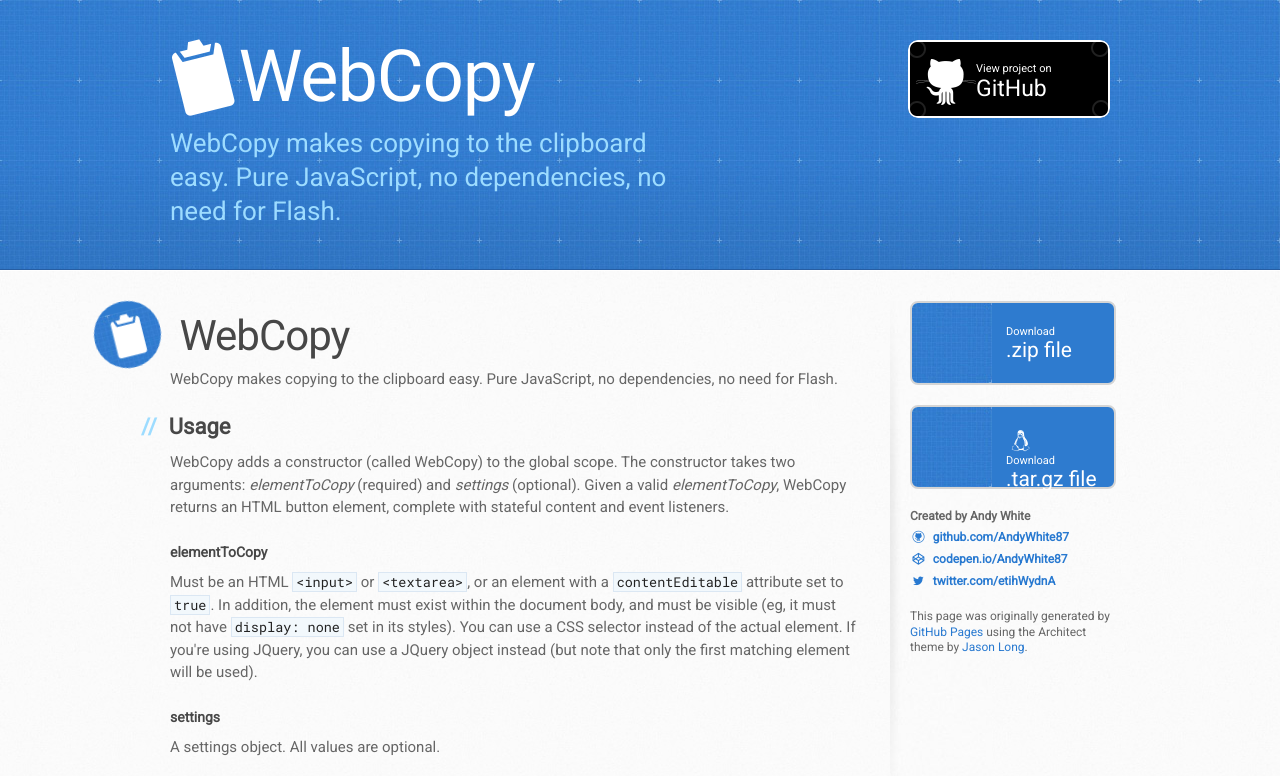
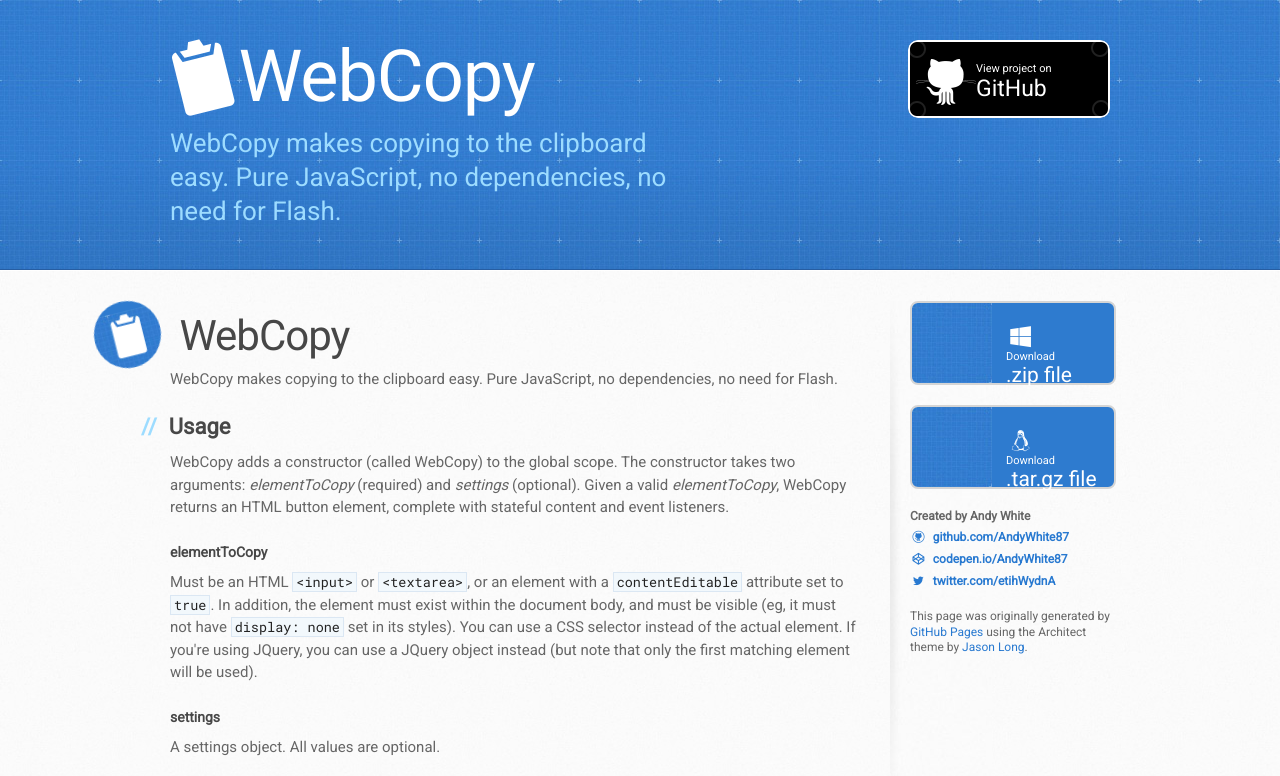
Before and after one commit to WSydnA/WebCopy, a plain HTML site: page index.html in a window 1280 px wide. Shown: the top 776 px of the page. Drawn offline with Linux system fonts and the light colour scheme.

Commit message:
Fixed icon name

```diff
--- a/index.html
+++ b/index.html
@@ -122,7 +122,7 @@
         </section>
 
         <aside id="sidebar">
-          <a href="https://github.com/AndyWhite87/WebCopy/zipball/master" class="button icon-windows">
+          <a href="https://github.com/AndyWhite87/WebCopy/zipball/master" class="button icon-win8">
             <small>Download</small>
             .zip file
           </a>
```
